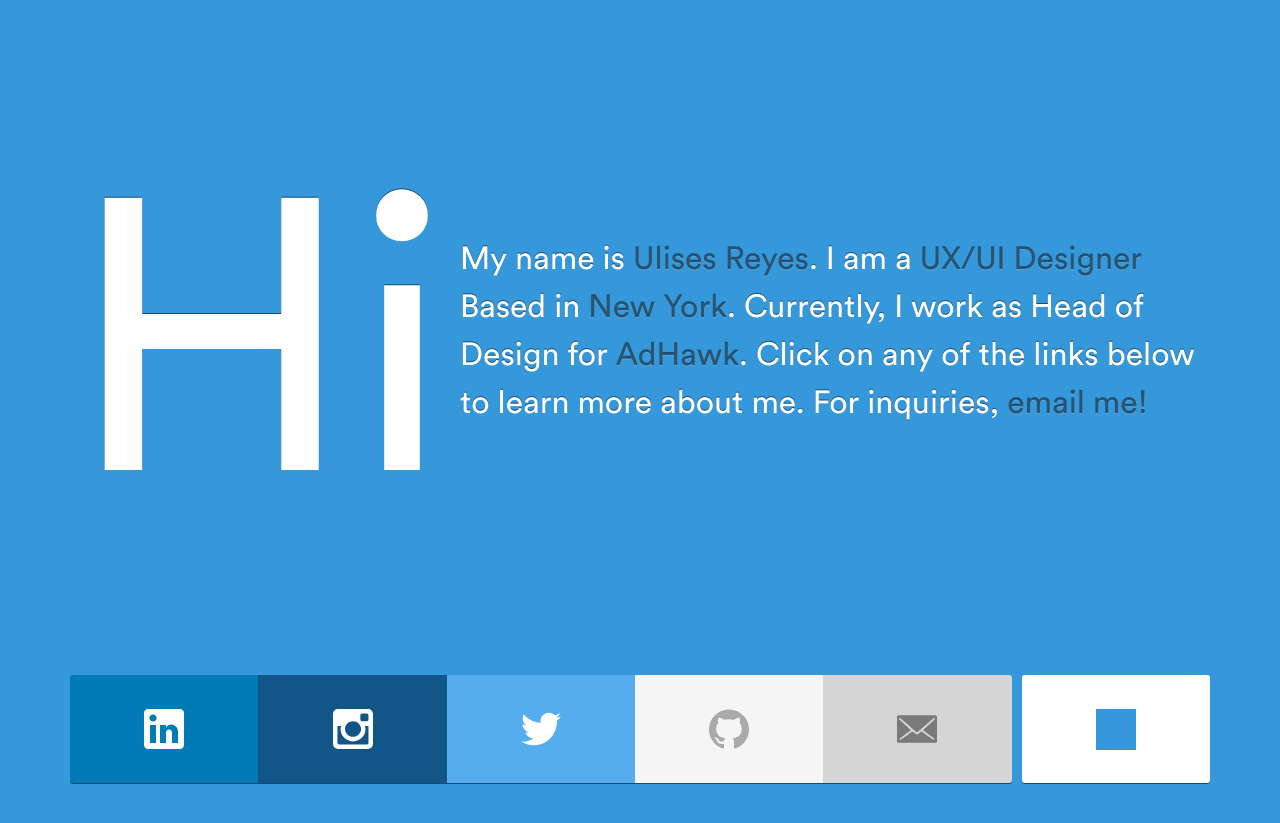
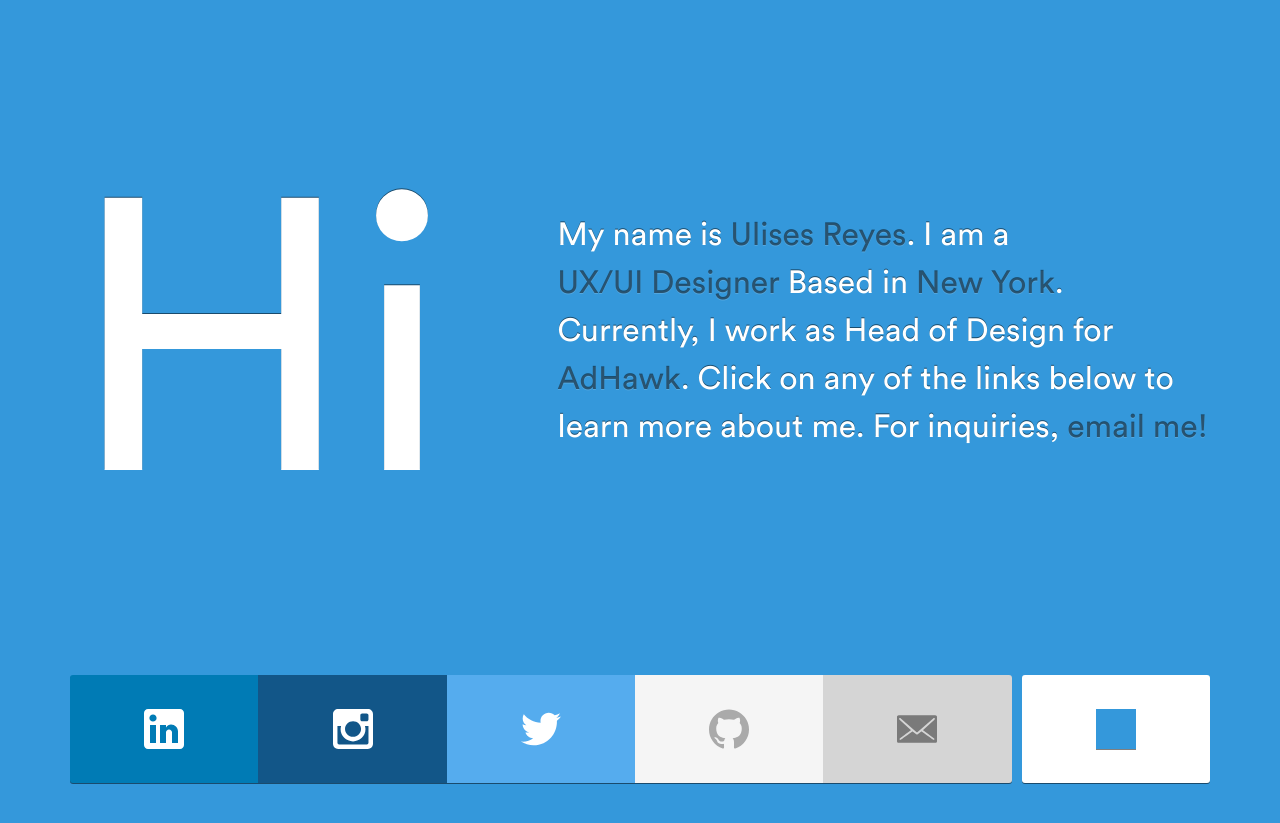
Before and after one commit to urjr/urjr.github.io, a Jekyll site: the page built from index.html, in a window 1280 px wide. Shown: the top 823 px of the page. Built offline with Jekyll 4.4.1, drawn with Linux system fonts in a browser that asks for light colours.

Commit message:
adjusted width of columns in splash header again

```diff
--- a/_includes/splash.html
+++ b/_includes/splash.html
@@ -1,10 +1,10 @@
 <div class="splash">
 	<div class="container">
 		<div class="row welcome-panel">
-			<div class="col-sm-6 col-lg-4 greeting">
+			<div class="col-sm-6 col-lg-5 greeting">
 				<h1>Hi</h1>
 			</div>
-			<div class="col-sm-6 col-lg-8 intro">
+			<div class="col-sm-6 col-lg-7 intro">
 				<p>My name is <a href="/about">Ulises Reyes</a>. I am a <a href="https://en.wikipedia.org/wiki/User_experience_design" target="_blank">UX/UI Designer</a> Based in <a href="https://en.wikipedia.org/wiki/New_York">New York</a>. Currently, I work as Head of Design for <a href="https://www.tryadhawk.com/">AdHawk</a>. Click on any of the links below to learn more about me. For inquiries, <a href="mailto:hi@ulises.me">email me!</a></p>
 			</div>
 		</div>
```
